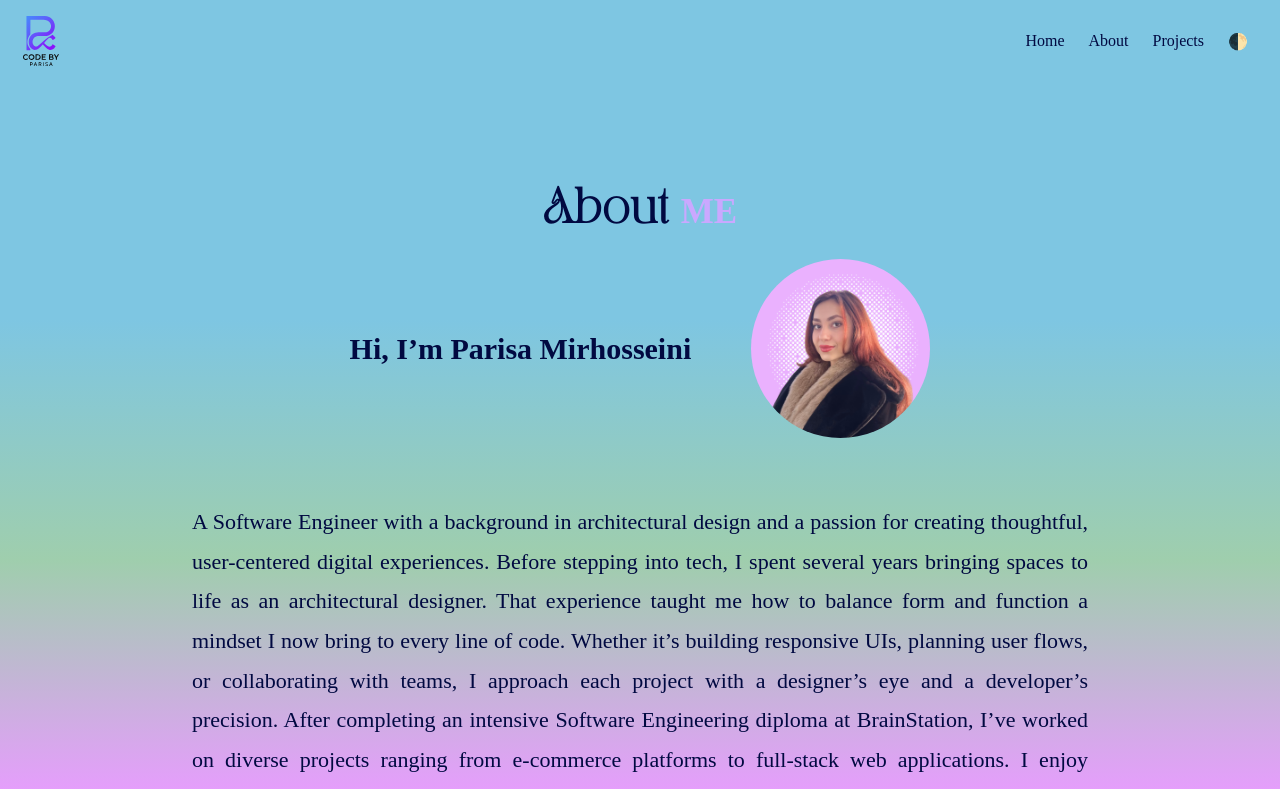
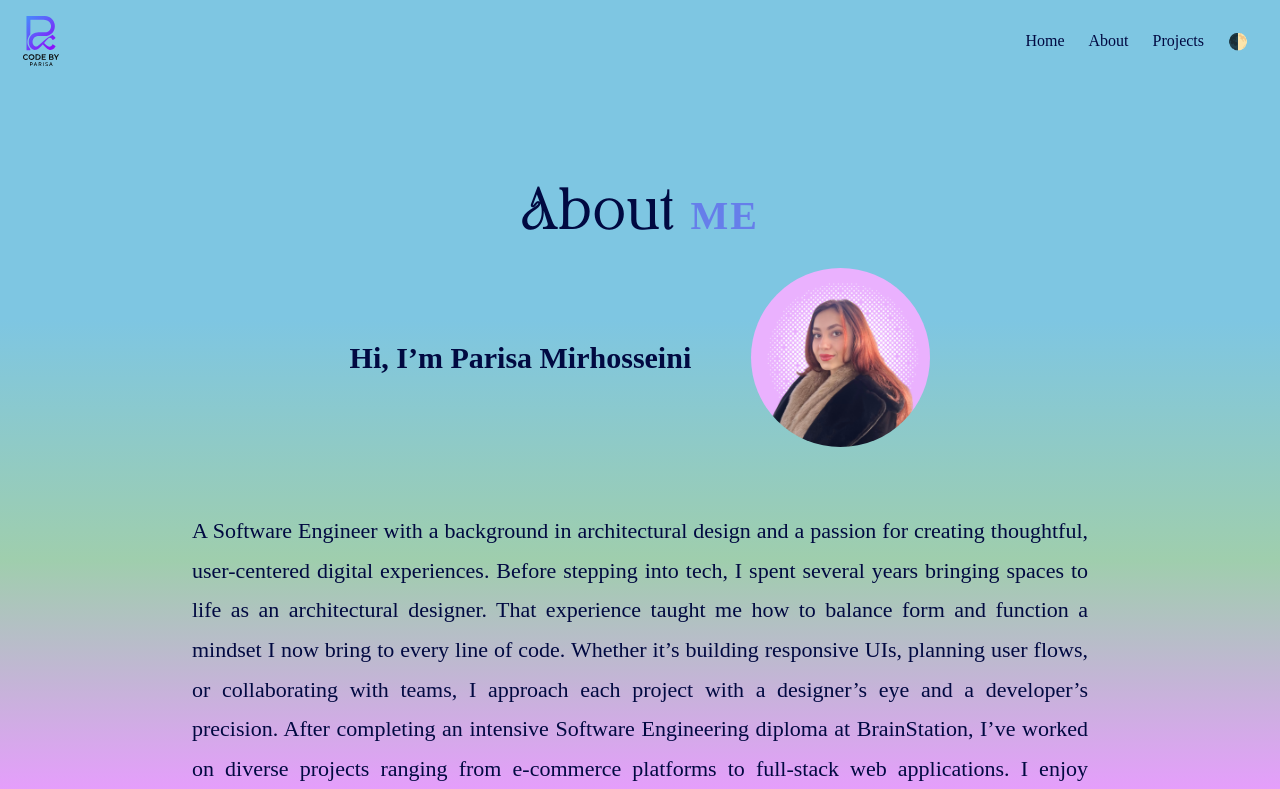
Before and after one commit to Parisa-Mirhosseini/parisa-mirhosseini-portfolio, a React (Vite) app: page /about in a window 1280 px wide. Shown: the top 789 px of the page. Built offline with nearby package versions, Linux system fonts and the light colour scheme; a web font is replaced by a local one.

Commit message:
fixing color for different theme

```diff
--- a/src/Pages/AboutPage/AboutPage.scss
+++ b/src/Pages/AboutPage/AboutPage.scss
@@ -26,9 +26,10 @@
 		font-weight: bold;
 		text-align: center;
 		padding: 0 0 1rem 0;
+		letter-spacing: 2px;
 
 		@include tablet {
-			font-size: 35px;
+			font-size: 40px;
 		}
 
 		&__about {
@@ -37,7 +38,7 @@
 		}
 
 		&__me {
-			color: #caa8ff;
+			color: var(--accent-color);
 		}
 
 		&-content {
--- a/src/Pages/ProjectPage/ProjectPage.scss
+++ b/src/Pages/ProjectPage/ProjectPage.scss
@@ -11,9 +11,11 @@
 		font-weight: bold;
 		text-align: center;
 		margin: 1rem;
+		letter-spacing: 2px;
 		@include tablet {
 			font-size: 40px;
 			margin: 1rem;
+
 		}
 
 		&--my {
@@ -21,7 +23,7 @@
 		}
 
 		&--projects {
-			color: #caa8ff;
+			color: var(--accent-color);
 		}
 	}
 
--- a/src/components/ProjectCards/ProjectCards.scss
+++ b/src/components/ProjectCards/ProjectCards.scss
@@ -1,6 +1,8 @@
 @use '../../styles/partials/variables' as *;
 @use '../../styles/partials/mixins' as *;
 @use '../../styles/partials/typography' as *;
+@use '../../styles/partials/global' as *;
+
 
 .Project__list {
   display: flex;
--- a/src/styles/partials/_global.scss
+++ b/src/styles/partials/_global.scss
@@ -59,6 +59,7 @@ body {
   color: var(--text-dark);
   overflow: hidden;
   position: relative;
+  --accent-color: #caa8ff;
    --button-border: #caa8ff;
   --button-hover: #9f6bff;
   --subtitle-color: #caa8ff;
```
